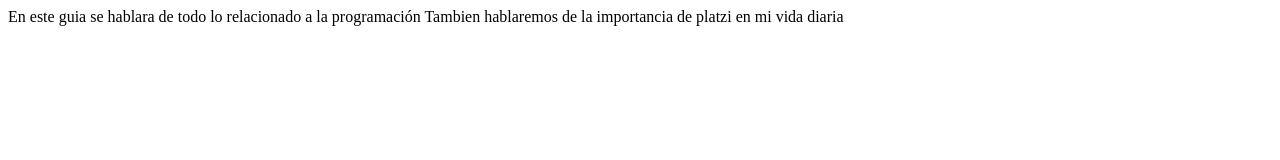
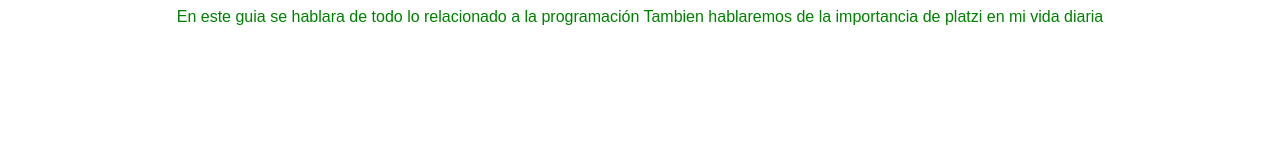
Before and after one commit to rolandher/hyperblog2, a plain HTML site: page trabajogit.html in a window 1280 px wide. Drawn offline with Linux system fonts and the light colour scheme.

Commit message:
Se agrego color al texto

```diff
--- /dev/null
+++ b/estilo/estilo.css
@@ -0,0 +1,8 @@
+body
+
+{
+    color: green;
+    text-align: center;
+    font-family: "arial";
+
+}
--- a/trabajogit.html
+++ b/trabajogit.html
@@ -2,6 +2,7 @@
 <html lang="en">
 <head>
     <title>Este es el post de ROLANDO ANTONIO HERNANDEZ ESCOBAR</title>
+    <link rel ="stylesheet" href="estilo/estilo.css"/>
 </head>
 <body>
     </body> En este guia se hablara de todo lo
```
